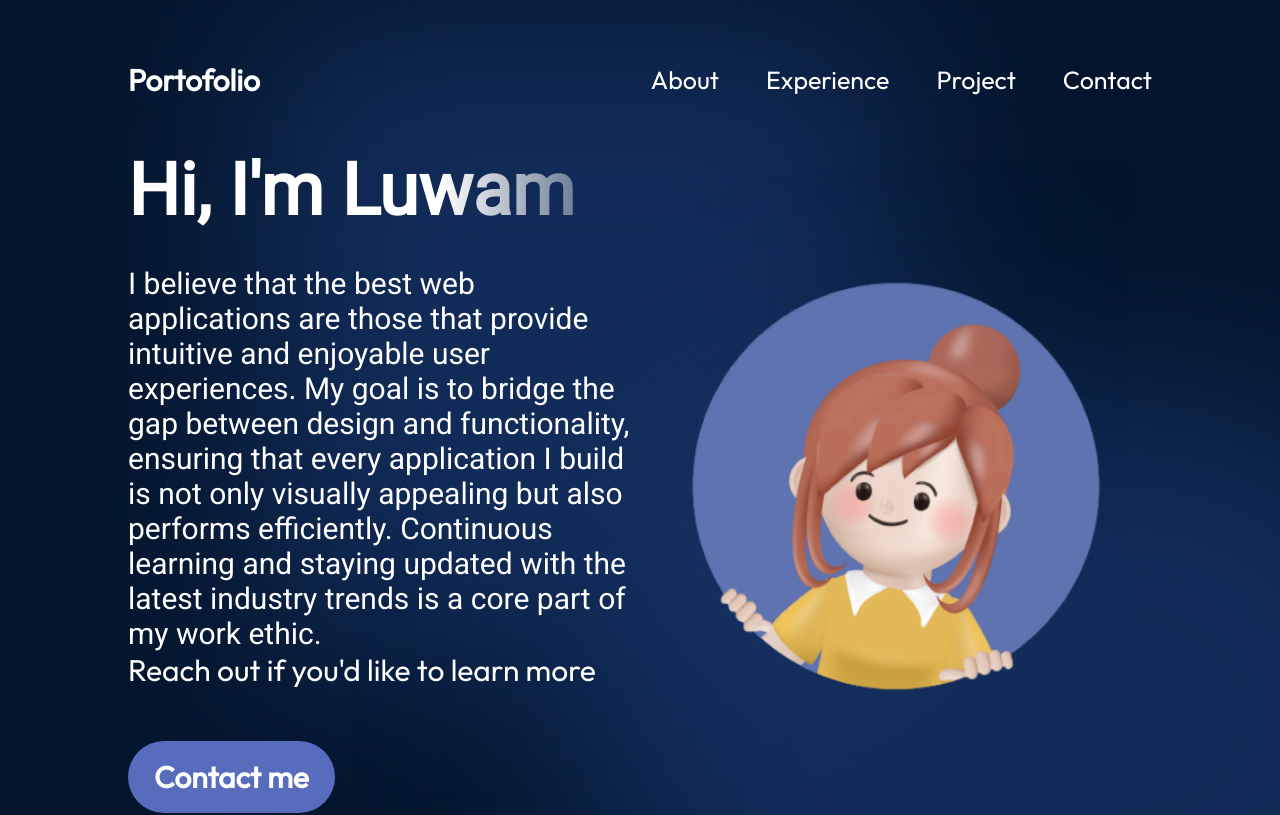
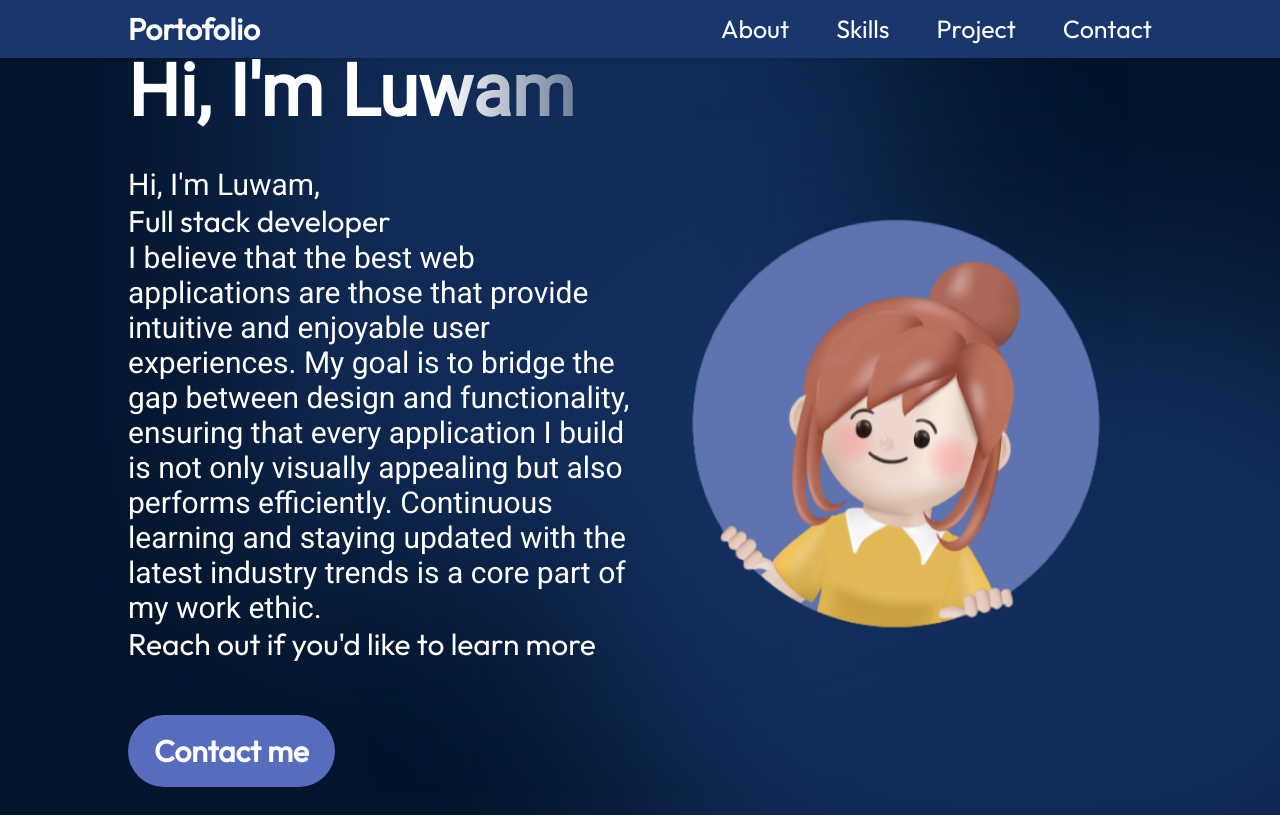
Before and after one commit to merinnaa/my-portofolio, a React (Vite) app: page / in a window 1280 px wide. Shown: the top 815 px of the page. Built offline with nearby package versions, Linux system fonts and the light colour scheme.

Commit message:
add project

```diff
--- a/src/component/Contact/Contact.module.css
+++ b/src/component/Contact/Contact.module.css
@@ -2,20 +2,22 @@
 
 .container {
   color: var(--color-text);
-  margin-top: 80px;
+  margin-top: 60px;
   background-color: var(--color-secondary);
   display: flex;
   flex-direction: column;
   align-items: center;
   width: 100%;
-  padding: 40px 5%;
+  padding: 30px 5%;
   gap: 20px;
 }
 
 .text {
-
   width: 100%;
-
+  display: flex;
+  flex-direction: column;
+  align-items: center;
+  text-align: center;
 }
 
 .text h2 {
@@ -37,6 +39,7 @@ form {
   gap: 15px;
   width: 100%;
   max-width: 400px;
+  margin-bottom: 10px;
 }
 
 input, textarea {
@@ -64,10 +67,10 @@ textarea {
 
 .links {
   display: flex;
-  justify-content: right;
+  justify-content:center;
   list-style: none;
   gap: 20px;
-  margin-top: 15px;
+  width: 100%;
 }
 
 .link {
@@ -88,7 +91,7 @@ textarea {
   align-self: flex-start;
   text-align: left;
   padding: 5px;
-  margin-top: 15px;
+  margin-top: 10px;
 }
 
 @media screen and (max-width: 830px) {
@@ -101,7 +104,6 @@ textarea {
   }
 
   .links {
-    flex-direction: column;
-    align-items: center;
+    justify-content: center;
   }
 }
--- a/src/component/Hero/Hero.jsx
+++ b/src/component/Hero/Hero.jsx
@@ -6,7 +6,9 @@ export const Hero = () => {
    <section className={styles.container}>
     <div className={styles.content}>
       <h1 className={styles.title}>Hi, I'm Luwam</h1>
-      <p className={styles.description}>I  believe that the best web applications are those
+      <p className={styles.description}>Hi, I'm Luwam,
+      <p>Full stack developer</p>
+      I  believe that the best web applications are those
         that provide intuitive and enjoyable user experiences.
          My goal is to bridge the gap between design and
          functionality, ensuring that every application I
--- a/src/component/Navbar/Navbar.jsx
+++ b/src/component/Navbar/Navbar.jsx
@@ -27,7 +27,7 @@ const [menuOpen, setMenuOpen] = useState(false)
             <a href='#about'>About</a>
           </li>
           <li>
-            <a href='#experience'>Experience</a>
+            <a href='#experience'>Skills</a>
           </li>
           <li>
             <a href='#project'>Project</a>
--- a/src/component/Navbar/Navbar.module.css
+++ b/src/component/Navbar/Navbar.module.css
@@ -1,13 +1,16 @@
 @import "../../vars.css";
 
 .navbar {
-  position: relative;
+  position: fixed; /* Change from relative to fixed */
+  top: 0; /* Align to the top */
+  width: 100%; /* Make the navbar span the full width of the viewport */
   display: flex;
   align-items: center;
   justify-content: space-between;
-  padding-top: 61px;
-  z-index: 2;
-  margin: 0 10%;
+  padding: 10px 10%; /* Adjust padding as needed */
+  z-index: 1000; /* Ensure the navbar is above other elements */
+  background-color: var(--color-secondary); /* Add a background color to avoid transparency issues */
+  box-shadow: 0 2px 5px rgba(0, 0, 0, 0.1); /* Optional: add a shadow for better visibility */
 }
 
 .title {
@@ -16,6 +19,7 @@
   text-decoration: none;
   color: var(--color-text);
 }
+
 .menuBtn {
   display: none;
 }
@@ -23,6 +27,7 @@
 .menu {
   display: flex;
 }
+
 .menuItems {
   display: flex;
   gap: 47px;
@@ -35,11 +40,12 @@
   text-decoration: none;
 }
 
-@media screen and  (max-width: 830px) {
+@media screen and (max-width: 830px) {
   .navbar {
     flex-direction: column;
     align-items: flex-start;
   }
+
   .menu {
     position: absolute;
     right: 0;
@@ -49,11 +55,12 @@
     gap: 11px;
     z-index: 3;
   }
+
   .menuBtn {
     display: block;
     cursor: pointer;
+  }
 
-  }
   .menuItems {
     display: none;
     flex-direction: column;
@@ -61,9 +68,9 @@
     gap: 13px;
     border-radius: 10px;
     background: rgb(25, 55, 109);
-    background:linear-gradient(0deg, rgba(25, 55, 109, 0.2)0%, rgba(25, 55, 109, 1) 100%);
+    background: linear-gradient(0deg, rgba(25, 55, 109, 0.2) 0%, rgba(25, 55, 109, 1) 100%);
     padding: 24px 33px;
-    box-shadow: 0 0 4px 0 rgba(0, 0, 0, 25);
+    box-shadow: 0 0 4px 0 rgba(0, 0, 0, 0.25);
   }
 
   .menuOpen {
--- a/src/component/Project/Projects.jsx
+++ b/src/component/Project/Projects.jsx
@@ -6,7 +6,7 @@ import { ProjectCard } from './ProjectCard';
 
 export const Projects = () => {
   return (
-  <section className={styles.container} id='projects'>
+  <section className={styles.container} id='project'>
     <h2 className={styles.title}>Projects</h2>
     <div className={styles.projects}>
       {projects.map((project, id) => {
--- a/src/data/projects.json
+++ b/src/data/projects.json
@@ -22,5 +22,13 @@
     "skills": ["CSS", "HTML", "Express", "Node"],
     "demo": "https://www.example.com",
     "source": "https://github.com/merinnaa/buybuddy_midterm"
+  },
+  {
+    "title": "Tweeter",
+    "imageSrc": "projects/tweeter.png",
+    "description": "Tweeter is a simple, single-page Twitter clone",
+    "skills": ["CSS", "HTML", "Express", "Node"],
+    "demo": "https://www.example.com",
+    "source": "https://github.com/merinnaa/tweeter?tab=readme-ov-file"
   }
 ]
```
Also changed, not shown: 1 other file (tests, documents, lock files or other folders).
